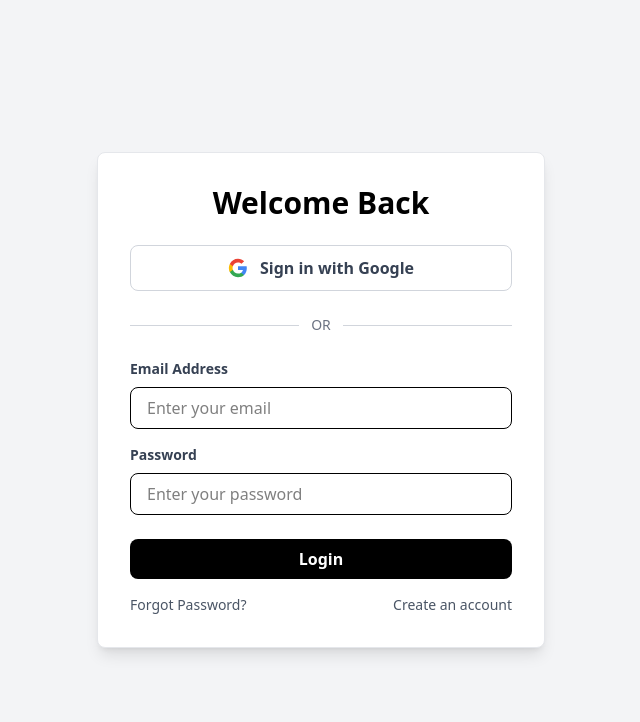
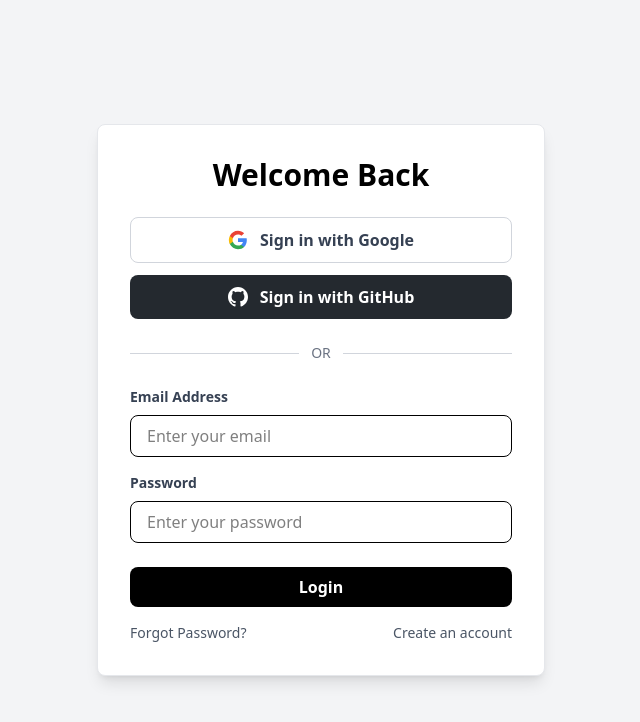
Before and after one commit to khaled6013/Authentication, a React (Vite) app: page /login in a window 1280 px wide. Shown: the top 722 px of the page, without its empty margins (319-959 px from the left). Built offline with nearby package versions, Linux system fonts and the light colour scheme.

Commit message:
github option setup

```diff
--- a/src/components/Login.jsx
+++ b/src/components/Login.jsx
@@ -1,20 +1,28 @@
 import { GoogleAuthProvider, signInWithPopup } from 'firebase/auth';
-import React from 'react';
+import React, { useState } from 'react';
 import { Link } from 'react-router';
 import { auth } from './firbase/firebase';
 
 const Login = () => {
+    let [man , setMan] = useState(null)
     const provider = new GoogleAuthProvider();
+
     let handleGoogle = () => {
         console.log("ok google");
         signInWithPopup(auth, provider)
             .then(result => {
-                console.log(result)
+                console.log(result);
+                // setMan(result.user)
             })
             .catch(error => {
                 console.log(error)
+                // setMan(error.user)
             })
     }
+    let handleGithub = () => {
+        console.log("GitHub login clicked");
+    }
+
     return (
         <div className="min-h-screen flex items-center justify-center bg-gray-100">
             <div className="bg-white p-8 rounded-lg shadow-lg w-full max-w-md border border-gray-200">
@@ -22,7 +30,7 @@ const Login = () => {
 
                 {/* Google Login Button */}
                 <button onClick={handleGoogle}
-                    className="w-full flex items-center justify-center bg-white border border-gray-300 text-gray-700 font-semibold py-2.5 px-4 rounded-lg hover:bg-gray-50 transition duration-300 mb-6 cursor-pointer"
+                    className="w-full flex items-center justify-center bg-white border border-gray-300 text-gray-700 font-semibold py-2.5 px-4 rounded-lg hover:bg-gray-50 transition duration-300 mb-3 cursor-pointer"
                     type="button"
                 >
                     {/* Google SVG Icon */}
@@ -33,6 +41,18 @@ const Login = () => {
                         <path d="M12 5.38c1.62 0 3.06.56 4.21 1.64l3.15-3.15C17.45 2.09 14.97 1 12 1 7.7 1 3.99 3.47 2.18 7.07l3.66 2.84c.87-2.6 3.3-4.53 6.16-4.53z" fill="#EA4335" />
                     </svg>
                     Sign in with Google
+                </button>
+
+                {/* GitHub Login Button (NEW) */}
+                <button onClick={handleGithub}
+                    className="w-full flex items-center justify-center bg-[#24292F] text-white font-semibold py-2.5 px-4 rounded-lg hover:bg-[#24292F]/90 transition duration-300 mb-6 cursor-pointer"
+                    type="button"
+                >
+                    {/* GitHub SVG Icon */}
+                    <svg className="w-5 h-5 mr-3" viewBox="0 0 24 24" fill="currentColor" xmlns="http://www.w3.org/2000/svg">
+                        <path d="M12 0c-6.626 0-12 5.373-12 12 0 5.302 3.438 9.8 8.207 11.387.599.111.793-.261.793-.577v-2.234c-3.338.726-4.033-1.416-4.033-1.416-.546-1.387-1.333-1.756-1.333-1.756-1.089-.745.083-.729.083-.729 1.205.084 1.839 1.237 1.839 1.237 1.07 1.834 2.807 1.304 3.492.997.107-.775.418-1.305.762-1.604-2.665-.305-5.467-1.334-5.467-5.931 0-1.311.469-2.381 1.236-3.221-.124-.303-.535-1.524.117-3.176 0 0 1.008-.322 3.301 1.23.957-.266 1.983-.399 3.003-.404 1.02.005 2.047.138 3.006.404 2.291-1.552 3.297-1.23 3.297-1.23.653 1.653.242 2.874.118 3.176.77.84 1.235 1.911 1.235 3.221 0 4.609-2.807 5.624-5.479 5.921.43.372.823 1.102.823 2.222v3.293c0 .319.192.694.801.576 4.765-1.589 8.199-6.086 8.199-11.386 0-6.627-5.373-12-12-12z" />
+                    </svg>
+                    Sign in with GitHub
                 </button>
 
                 {/* Divider with Text */}
```
